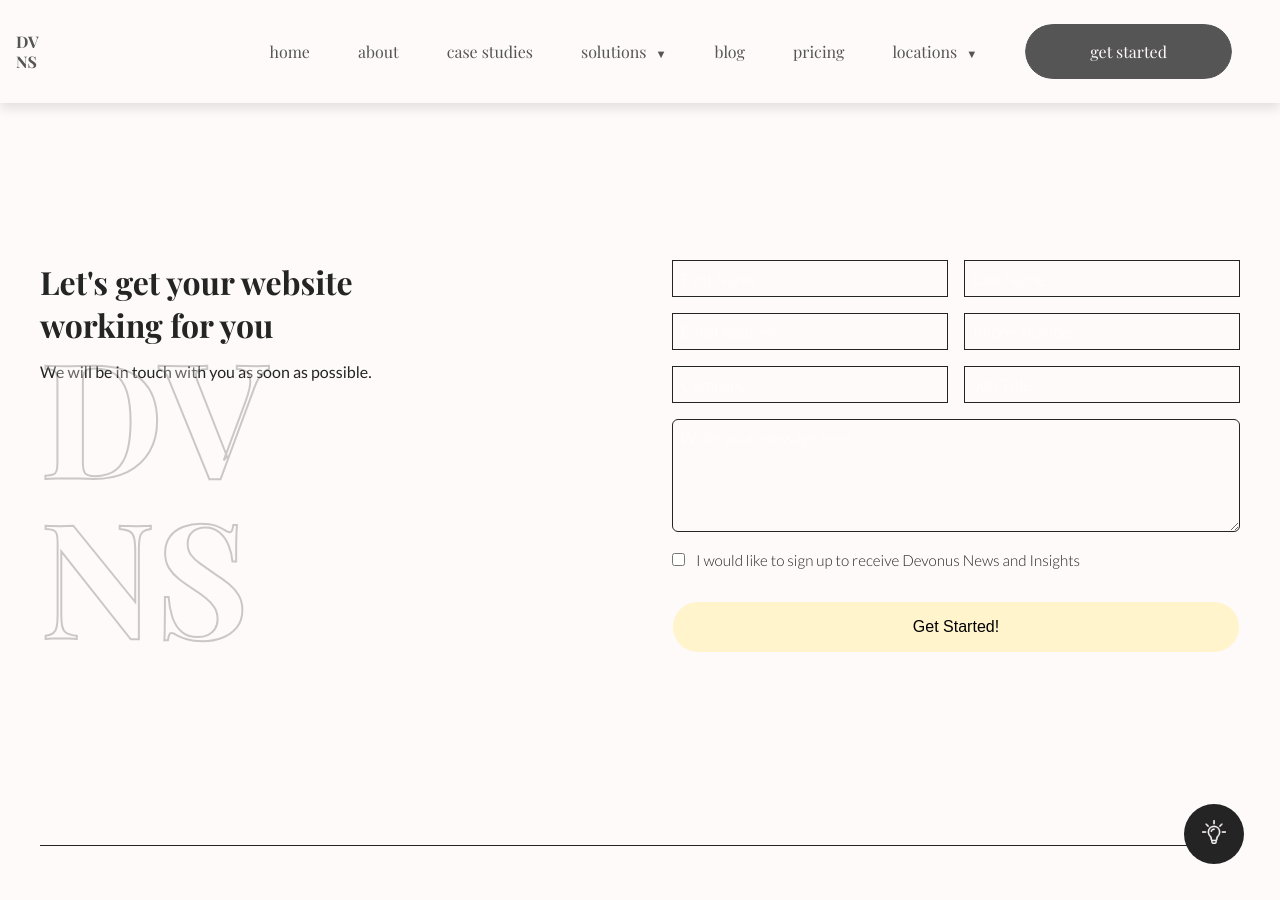
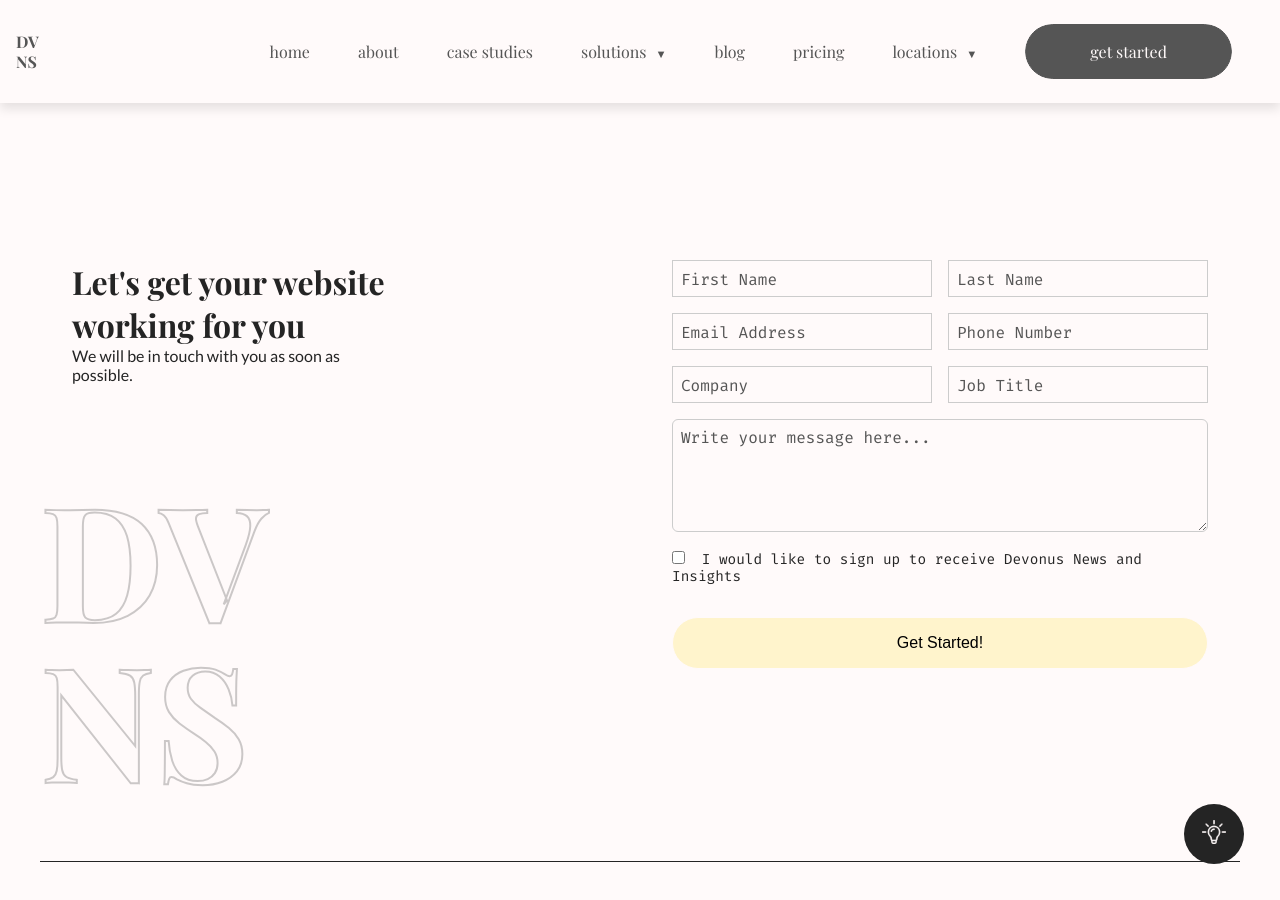
Before and after one commit to Devonus/devonus_web_agency_html, a Jekyll site: the page built from homepage.md, in a window 1280 px wide and 900 px high, scrolled down 4469 px. Built offline with Jekyll 4.4.1, drawn with Linux system fonts in a browser that asks for light colours.

Commit message:
correcting font family, correcting the DVNS logo on the contact form container, and fixing the color in the contact form

```diff
--- a/_layouts/home.html
+++ b/_layouts/home.html
@@ -743,8 +743,8 @@
 
           <button type="submit" class="submit-btn">Get Started!</button>
         </form>
-        <div class="devonus-mark">DV<br />NS</div>
       </div>
+      <div class="devonus-mark">DV<br />NS</div>
     </section>
 
     <!-- FOOTER -->
--- a/styles/index.css
+++ b/styles/index.css
@@ -155,13 +155,20 @@ font-family: 'Fira Mono', Consolas, 'Courier New', Courier, monospace;
 
 }
 
-.light-mode .service-box:hover {
+.light-mode .service-item:hover .service-title {
   color: var(--color-white)
 }
 
+.light-mode .service-info {
+  background: var(--color-dark);
+  border: 0px 1px 1px 1px;
+    border-style: solid;
+    border-color: rgb(204, 204, 204);}
+
 .light-mode .text-content {
-  color: var(--color-dark)
-}
+  color: var(--color-dark);
+}
+
 
 
 /* -------------------------
@@ -771,6 +778,7 @@ font-family: 'Lato', 'Helvetica Neue', Helvetica, Arial, sans-serif;
   flex-direction: column;
 }
 
+
 .service-box {
   display: flex;
   align-items: center;
@@ -1532,6 +1540,8 @@ font-family: 'Lato', 'Helvetica Neue', Helvetica, Arial, sans-serif;
   padding: 8rem 2rem;
   font-family: var(--font-2);
   position: relative;
+  max-width: var(--max-width);
+  margin: 0 auto;
 }
 
 .contact-container {
@@ -1551,11 +1561,11 @@ font-family: 'Lato', 'Helvetica Neue', Helvetica, Arial, sans-serif;
 
 .contact-info h2 {
   font-size: 2rem;
-  margin-bottom: 1rem;
 }
 
 .contact-info p {
   font-size: 1rem;
+  font-family: var(--font-2);
 }
 
 .contact-form {
@@ -1601,9 +1611,10 @@ font-family: 'Lato', 'Helvetica Neue', Helvetica, Arial, sans-serif;
 .checkbox-row {
   display: flex;
   align-items: center;
-  font-size: 0.95rem;
+  font-size: 0.90rem;
   color: var(--color-white);
   z-index:2;
+  font-family: var(--font-3)
 }
 
 .checkbox-row input[type="checkbox"] {
@@ -1614,15 +1625,15 @@ font-family: 'Lato', 'Helvetica Neue', Helvetica, Arial, sans-serif;
 .contact-form textarea {
   color: var(--color-white);
   background: var(--color-dark);
-  border: 1px solid var(--color-white);
   padding: 0.5rem;
   font-size: 1rem;
 }
 
 .contact-form input::placeholder,
 .contact-form textarea::placeholder {
-  color: rgba(255, 255, 255, 0.7);
+  color: var(--color-grey);
   opacity: 1;
+  font-family: var(--font-3);
 }
 
 
@@ -2152,7 +2163,6 @@ font-family: 'Lato', 'Helvetica Neue', Helvetica, Arial, sans-serif;
 
 .contact-section {
   padding: 4rem 2rem;
-
 }
 
 .contact-info {
```
